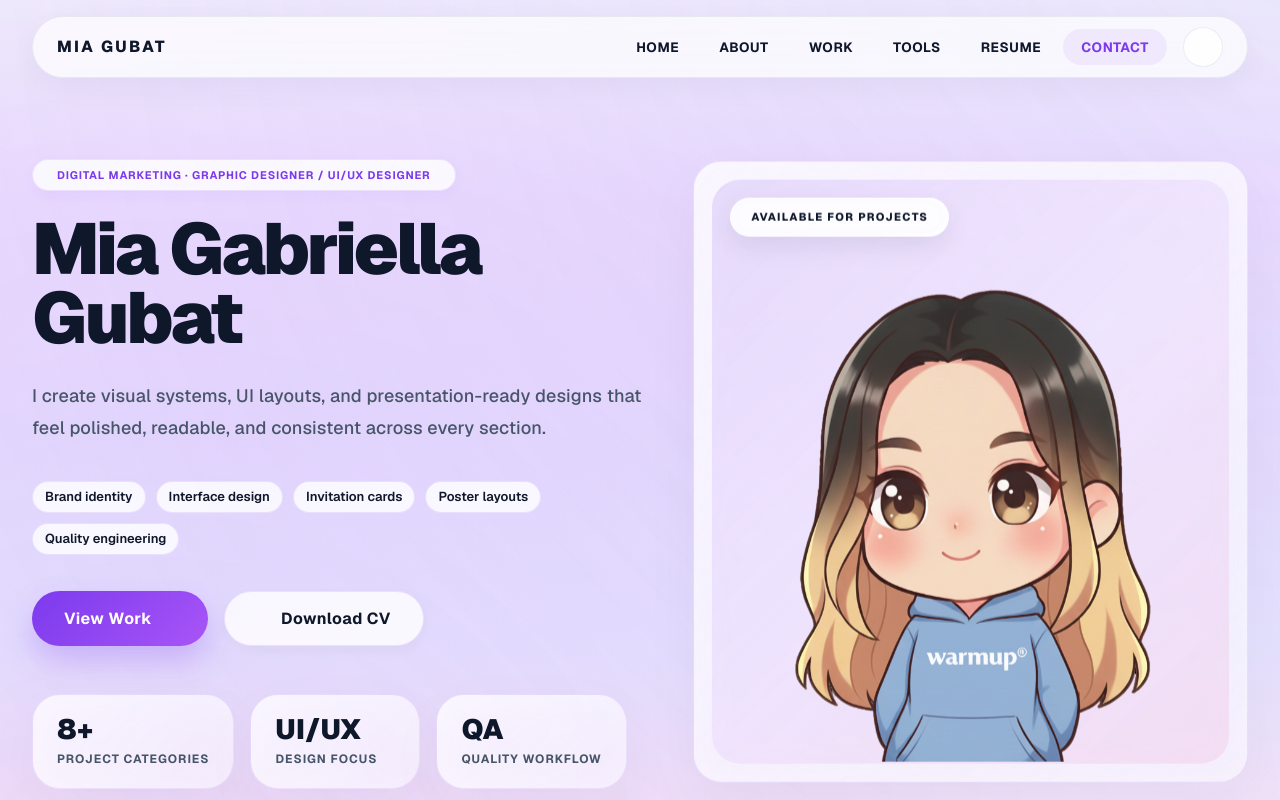
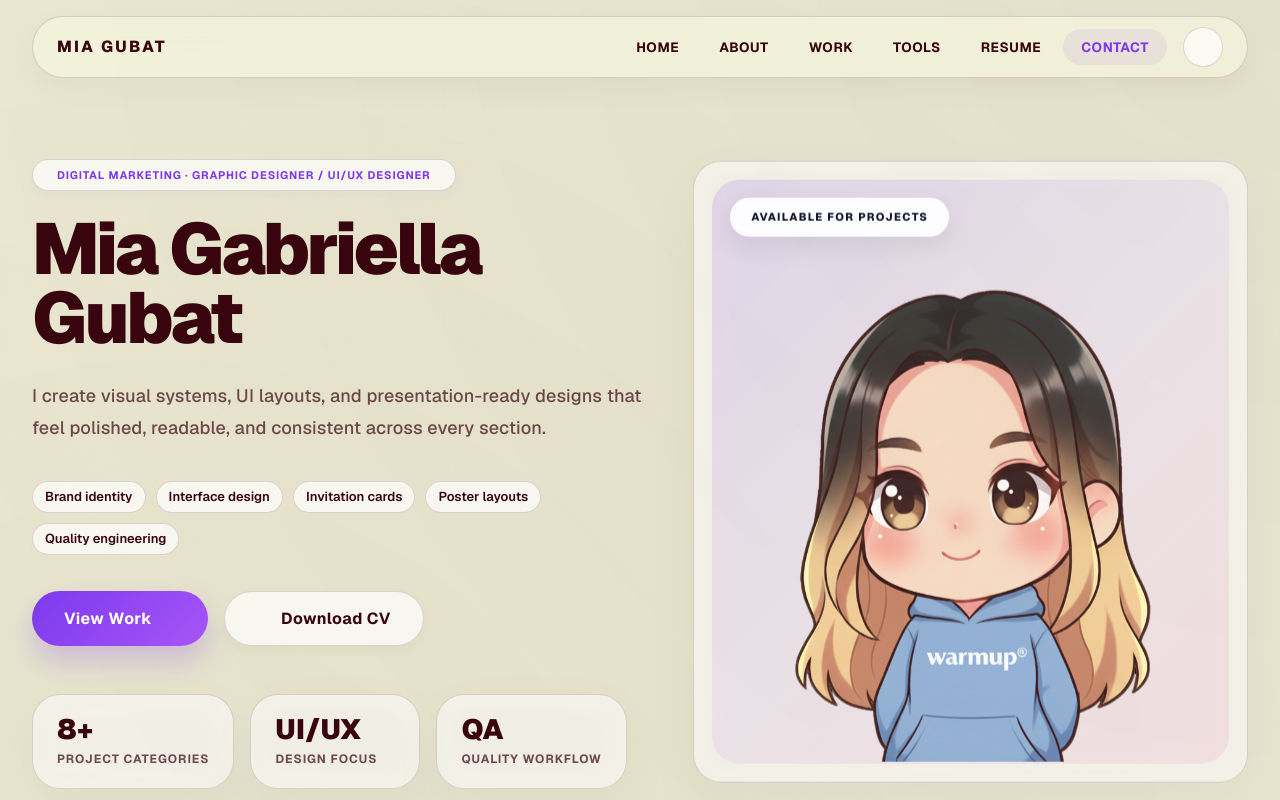
Before and after one commit to briella13/portfolio, a Next.js app: page / in a window 1280 px wide. Shown: the top 800 px of the page. Built offline with nearby package versions, Linux system fonts and the light colour scheme; some icons are missing; what @mui/material-nextjs would draw is missing.

Commit message:
style: update theme colors to beige and maroon

```diff
--- a/app/globals.css
+++ b/app/globals.css
@@ -1,59 +1,45 @@
 @import "tailwindcss";
 
 :root {
-  --background: linear-gradient(
-    180deg,
-    #f8fafc 0%,
-    #f3e8ff 25%,
-    #ede9fe 55%,
-    #eef2ff 80%,
-    #fdf2f8 100%
-  );
-  --foreground: #0f172a;
+  --background: #f5f5dc;
+  --foreground: #38040e;
 
-  --text-primary: #0f172a;
-  --text-secondary: #475569;
-  --card-bg: linear-gradient(135deg, rgba(255, 255, 255, 0.82), rgba(255, 255, 255, 0.62));
-  --card-border: rgba(124, 58, 237, 0.12);
-  --divider-color: rgba(124, 58, 237, 0.1);
-  --chip-bg: rgba(255, 255, 255, 0.8);
-  --chip-text: #1e293b;
-  --glass-nav: rgba(255, 255, 255, 0.72);
-  --nav-border: rgba(148, 163, 184, 0.18);
-  --dialog-bg: rgba(255, 255, 255, 0.95);
-  --dialog-card-bg: #ffffff;
-  --radial-1: rgba(196, 181, 253, 0.24);
-  --radial-2: rgba(168, 85, 247, 0.16);
-  --radial-3: rgba(147, 197, 253, 0.22);
+  --text-primary: #38040e;
+  --text-secondary: rgba(56, 4, 14, 0.7);
+  --card-bg: rgba(255, 255, 255, 0.6);
+  --card-border: rgba(56, 4, 14, 0.15);
+  --divider-color: rgba(56, 4, 14, 0.1);
+  --chip-bg: rgba(255, 255, 255, 0.7);
+  --chip-text: #38040e;
+  --glass-nav: rgba(245, 245, 220, 0.75);
+  --nav-border: rgba(56, 4, 14, 0.15);
+  --dialog-bg: rgba(245, 245, 220, 0.95);
+  --dialog-card-bg: #f5f5dc;
+  --radial-1: rgba(56, 4, 14, 0.08);
+  --radial-2: rgba(56, 4, 14, 0.05);
+  --radial-3: rgba(56, 4, 14, 0.06);
   --form-input-bg: rgba(255, 255, 255, 0.4);
 }
 
 [data-theme="dark"] {
-  --background: linear-gradient(
-    180deg,
-    #090514 0%,
-    #0c0820 20%,
-    #100b1e 45%,
-    #0e091b 70%,
-    #0b0717 100%
-  );
-  --foreground: #f8fafc;
+  --background: #38040e;
+  --foreground: #f5f5dc;
 
-  --text-primary: #f8fafc;
-  --text-secondary: #cbd5e1;
-  --card-bg: linear-gradient(135deg, rgba(17, 12, 34, 0.75), rgba(10, 8, 24, 0.55));
-  --card-border: rgba(168, 85, 247, 0.22);
-  --divider-color: rgba(168, 85, 247, 0.18);
-  --chip-bg: rgba(17, 12, 34, 0.6);
-  --chip-text: #cbd5e1;
-  --glass-nav: rgba(9, 5, 20, 0.75);
-  --nav-border: rgba(168, 85, 247, 0.25);
-  --dialog-bg: rgba(9, 5, 20, 0.95);
-  --dialog-card-bg: #0d091a;
-  --radial-1: rgba(168, 85, 247, 0.28);
-  --radial-2: rgba(236, 72, 153, 0.18);
-  --radial-3: rgba(59, 130, 246, 0.2);
-  --form-input-bg: rgba(17, 12, 34, 0.4);
+  --text-primary: #f5f5dc;
+  --text-secondary: rgba(245, 245, 220, 0.75);
+  --card-bg: rgba(40, 2, 9, 0.6);
+  --card-border: rgba(245, 245, 220, 0.15);
+  --divider-color: rgba(245, 245, 220, 0.12);
+  --chip-bg: rgba(40, 2, 9, 0.7);
+  --chip-text: #f5f5dc;
+  --glass-nav: rgba(56, 4, 14, 0.85);
+  --nav-border: rgba(245, 245, 220, 0.15);
+  --dialog-bg: rgba(56, 4, 14, 0.95);
+  --dialog-card-bg: #2b020a;
+  --radial-1: rgba(245, 245, 220, 0.08);
+  --radial-2: rgba(245, 245, 220, 0.05);
+  --radial-3: rgba(245, 245, 220, 0.06);
+  --form-input-bg: rgba(40, 2, 9, 0.4);
 }
 
 @theme inline {
```
